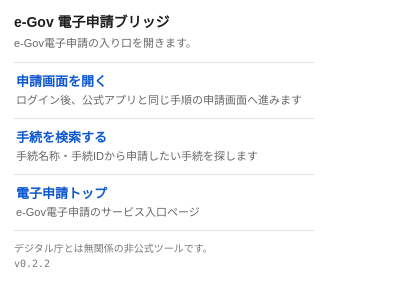
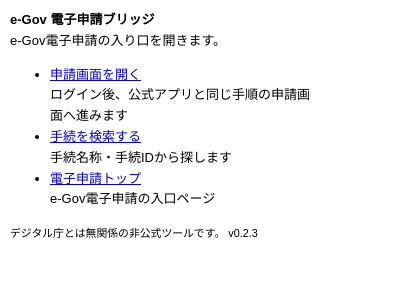
Before and after one commit to 0ppaikoa/egov-bridge, a browser extension: page src/popup.html in a window 400 px wide. Drawn offline with Linux system fonts and the light colour scheme.

Commit message:
popup: CSSをほぼ撤去し、素のHTML中心のUIに
- 白地・リンク色はブラウザ既定、スタイルは body の幅と日本語フォント指定のみ
- version 0.2.3

```diff
--- a/src/popup.html
+++ b/src/popup.html
@@ -2,75 +2,20 @@
 <html lang="ja">
 <head>
   <meta charset="utf-8" />
-  <meta name="viewport" content="width=device-width, initial-scale=1" />
   <title>e-Gov 電子申請ブリッジ</title>
   <style>
-    body {
-      width: 300px;
-      margin: 0;
-      padding: 12px 14px 10px;
-      background: #ffffff;
-      color: #1f1f1f;
-      font-family: "Hiragino Kaku Gothic ProN", "Hiragino Sans", "Yu Gothic", "Yu Gothic UI", "Meiryo", sans-serif;
-      font-size: 13px;
-      line-height: 1.5;
-    }
-    h1 {
-      margin: 0 0 2px;
-      font-size: 14px;
-      font-weight: 700;
-    }
-    .sub {
-      margin: 0 0 10px;
-      font-size: 11px;
-      color: #666;
-    }
-    nav { border-top: 1px solid #e2e2e2; }
-    a.item {
-      display: block;
-      padding: 9px 2px;
-      border-bottom: 1px solid #e2e2e2;
-      text-decoration: none;
-      color: #0b57d0;
-    }
-    a.item:hover { background: #f5f5f5; }
-    a.item:focus-visible {
-      outline: 2px solid #0b57d0;
-      outline-offset: 1px;
-      background: #f5f5f5;
-    }
-    .label { display: block; font-size: 13px; font-weight: 600; }
-    .desc { display: block; margin-top: 1px; font-size: 11px; color: #666; }
-    footer {
-      margin-top: 10px;
-      font-size: 10px;
-      color: #777;
-    }
-    footer .ver { font-family: Consolas, Menlo, monospace; }
+    body { width: 300px; margin: 10px; font-size: 13px; line-height: 1.6;
+           font-family: "Hiragino Kaku Gothic ProN", "Yu Gothic", Meiryo, sans-serif; }
   </style>
 </head>
 <body>
-  <h1>e-Gov 電子申請ブリッジ</h1>
-  <p class="sub">e-Gov電子申請の入り口を開きます。</p>
-
-  <nav aria-label="申請画面への入口">
-    <a class="item" href="https://shinsei.e-gov.go.jp/recept/startup/" target="_blank" rel="noopener noreferrer">
-      <span class="label">申請画面を開く</span>
-      <span class="desc">ログイン後、公式アプリと同じ手順の申請画面へ進みます</span>
-    </a>
-    <a class="item" href="https://shinsei.e-gov.go.jp/recept/procedure-search/" target="_blank" rel="noopener noreferrer">
-      <span class="label">手続を検索する</span>
-      <span class="desc">手続名称・手続IDから申請したい手続を探します</span>
-    </a>
-    <a class="item" href="https://shinsei.e-gov.go.jp/recept/" target="_blank" rel="noopener noreferrer">
-      <span class="label">電子申請トップ</span>
-      <span class="desc">e-Gov電子申請のサービス入口ページ</span>
-    </a>
-  </nav>
-
-  <footer>
-    デジタル庁とは無関係の非公式ツールです。<br />
-    <span class="ver">v0.2.2</span>
-  </footer>
+  <b>e-Gov 電子申請ブリッジ</b><br />
+  e-Gov電子申請の入り口を開きます。<br />
+  <ul>
+    <li><a href="https://shinsei.e-gov.go.jp/recept/startup/" target="_blank" rel="noopener noreferrer">申請画面を開く</a><br />ログイン後、公式アプリと同じ手順の申請画面へ進みます</li>
+    <li><a href="https://shinsei.e-gov.go.jp/recept/procedure-search/" target="_blank" rel="noopener noreferrer">手続を検索する</a><br />手続名称・手続IDから探します</li>
+    <li><a href="https://shinsei.e-gov.go.jp/recept/" target="_blank" rel="noopener noreferrer">電子申請トップ</a><br />e-Gov電子申請の入口ページ</li>
+  </ul>
+  <small>デジタル庁とは無関係の非公式ツールです。 v0.2.3</small>
 </body>
 </html>
```
Also changed, not shown: manifest.json.
